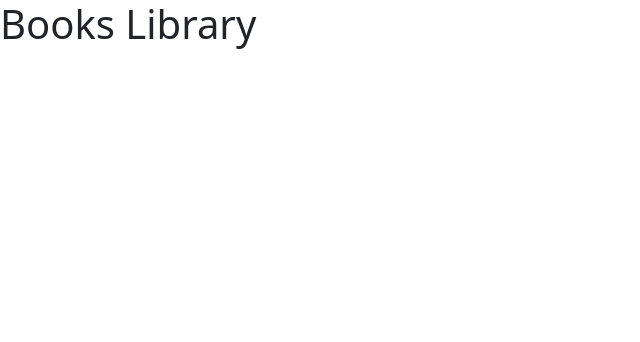
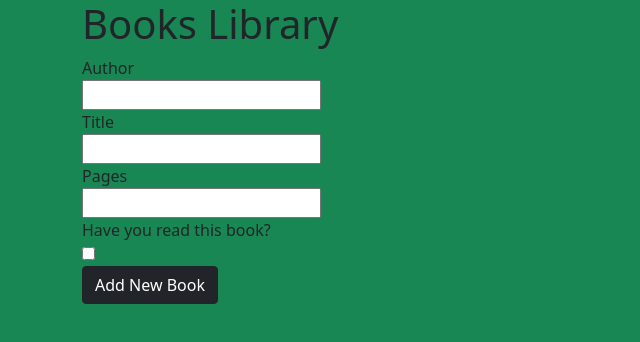
Before and after one commit to jebitok-dev/Books_Library, a plain HTML site: page src/index.html in a window 1280 px wide. Shown: the whole page, without its empty margins (0-640 px from the left). Drawn offline with nearby package versions, Linux system fonts and the light colour scheme.

Commit message:
Add Changes to HTML File

```diff
--- a/src/index.html
+++ b/src/index.html
@@ -12,8 +12,25 @@
 
     <title>Books Library!</title>
   </head>
-  <body>
-    <h1>Books Library</h1>
+  <body class="bg-success">
+    <div class="container">
+      <h1>Books Library</h1>
+      <form action="">
+        <label for="bookAuthor">Author</label><br />
+        <input type="text" id="bookAuthor" /><br />
+
+        <label for="bookTitle">Title</label><br />
+        <input type="text" id="bookTitle" /><br />
+
+        <label for="bookPages">Pages</label><br />
+        <input type="number" id="bookPages" /><br />
+
+        <label for="isRead">Have you read this book?</label><br />
+        <input type="checkbox" id="isRead" /><br />
+      </form>
+      <button class="btn btn-dark" id="newBook">Add New Book</button>
+    </div>
+    <script src="index.js"></script>
     <script
       src="https://cdn.jsdelivr.net/npm/bootstrap@5.0.0-beta3/dist/js/bootstrap.bundle.min.js"
       integrity="sha384-JEW9xMcG8R+pH31jmWH6WWP0WintQrMb4s7ZOdauHnUtxwoG2vI5DkLtS3qm9Ekf"
```
